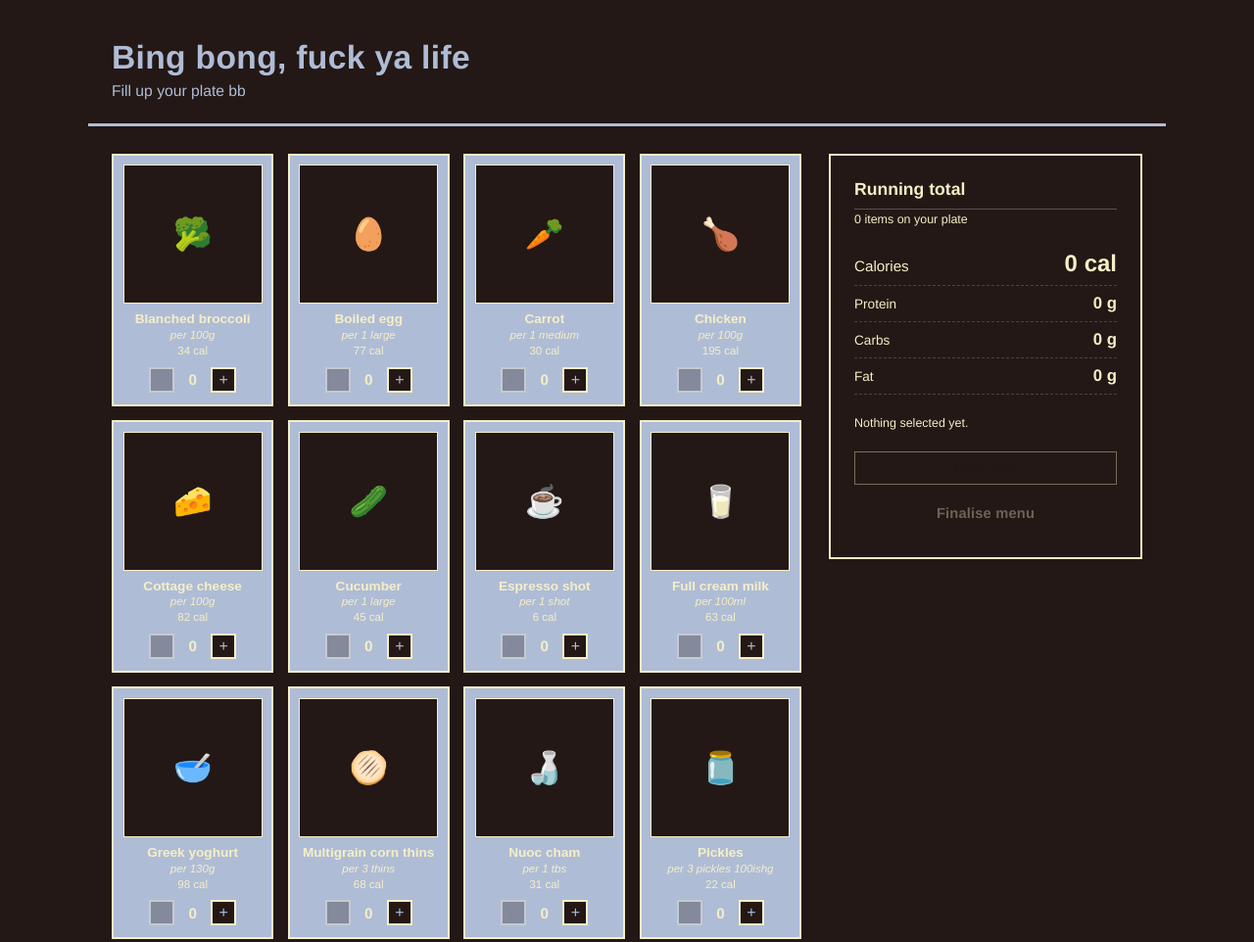
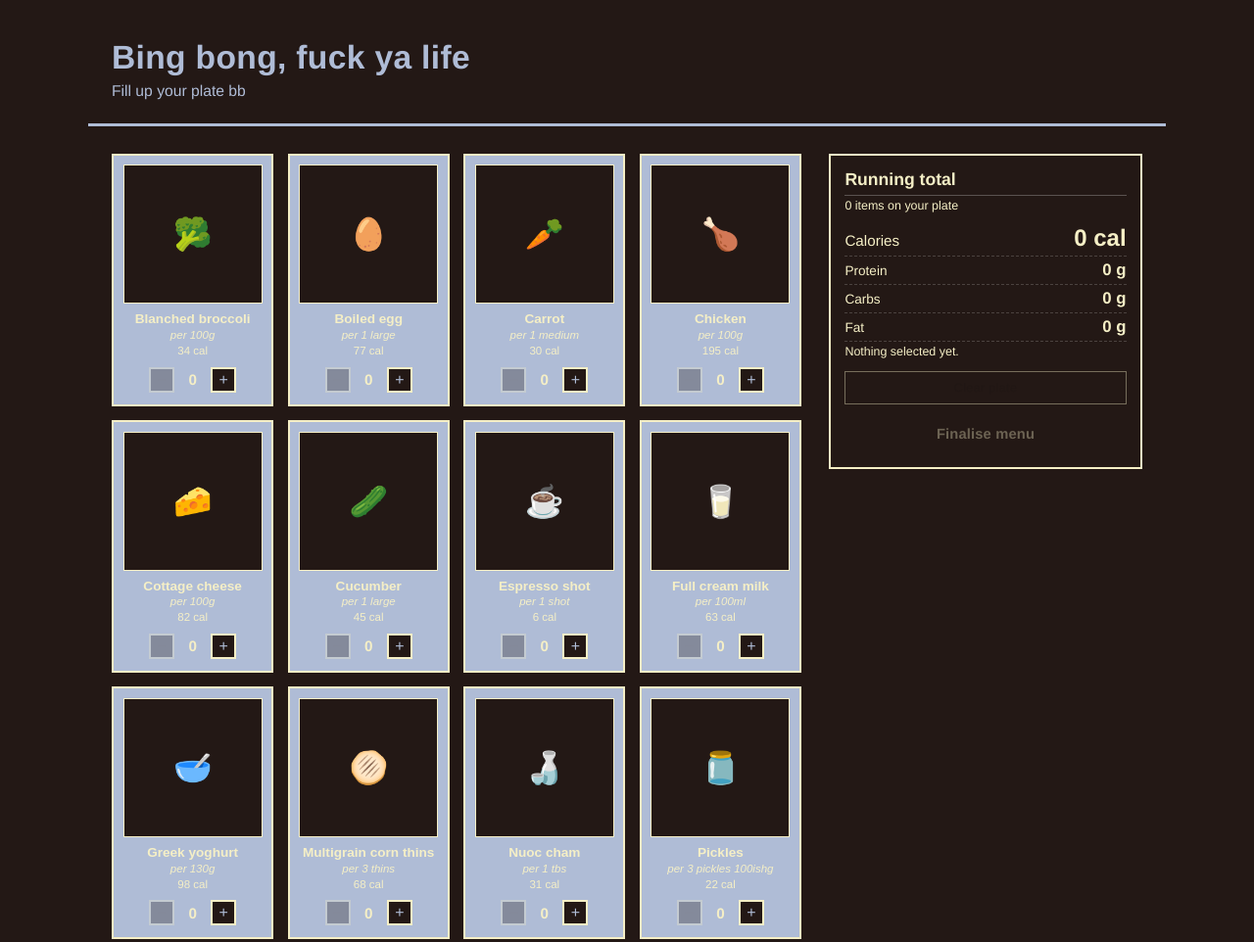
Before and after one commit to BlobGoblin66/count, a plain HTML site: page index.html in a window 1280 px wide. Shown: the top 962 px of the page at 98% size. Drawn offline with Linux system fonts and the light colour scheme.

Commit message:
Update index.html

```diff
--- a/index.html
+++ b/index.html
@@ -232,7 +232,7 @@
   #totals-panel{
     background: var(--background);
     color: var(--text1);
-    padding: 1.5rem;
+    padding: 0.9rem;
     position: sticky;
     top: 1.5rem;
     border: 2px solid var(--accent1);
@@ -243,19 +243,19 @@
     font-size: 1.1rem;
     font-family: var(--mono);
     border-bottom: 1px solid rgba(255,255,255,0.25);
-    padding-bottom: 0.6rem;
+    padding-bottom: 0.3rem;
   }
 
   #totals-panel .count{
     font-family: var(--mono);
     font-size: 0.78rem;
     color: var(--text1);
-    margin-bottom: 1rem;
+    margin-bottom: 0.5rem;
   }
 
   .totals-list{
     list-style: none;
-    margin: 0 0 1.25rem;
+    margin: 0 0 0.06rem;
     padding: 0;
   }
 
@@ -263,7 +263,7 @@
     display: flex;
     justify-content: space-between;
     align-items: baseline;
-    padding: 0.5rem 0;
+    padding: 0.25rem 0;
     border-bottom: 1px dashed rgba(255,255,255,0.18);
   }
 
@@ -296,7 +296,7 @@
   }
 
   #reset-btn{
-    margin-top: 1.1rem;
+    margin-top: 0.6rem;
     width: 100%;
     background: transparent;
     border: 1px solid var(--accent1);
```
